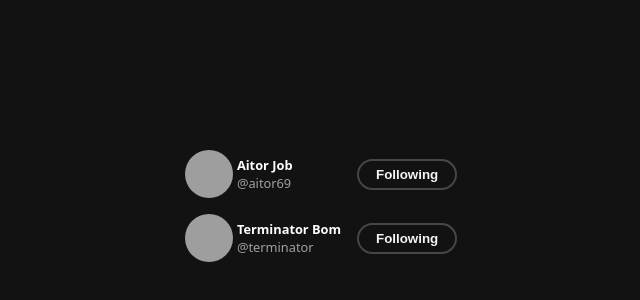
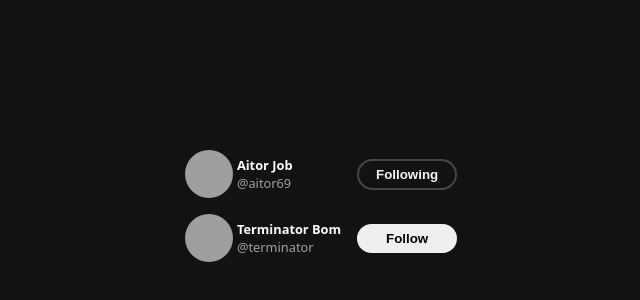
Before and after one commit to Espadv69/React_Beginner, a React (Vite) app in the folder 01-twitter-card/: page / in a window 1280 px wide. Shown: the part 194-494 px from the top of the page, without its empty margins (319-959 px from the left). Built offline with nearby package versions, Linux system fonts and the light colour scheme; grey boxes are pictures that could not be loaded.

Commit message:
Update: - Fix TwitterFollowCard to set isFollowing prop to false for Terminator

```diff
--- a/01-twitter-card/src/components/App.jsx
+++ b/01-twitter-card/src/components/App.jsx
@@ -10,7 +10,7 @@ export function App() {
         Aitor Job { /* Children */ }
       </TwitterFollowCard>
 
-      <TwitterFollowCard isFollowing username={'terminator'}>
+      <TwitterFollowCard isFollowing={false} username={'terminator'}>
         Terminator Bom { /* Children */ }
       </TwitterFollowCard>
 
```
